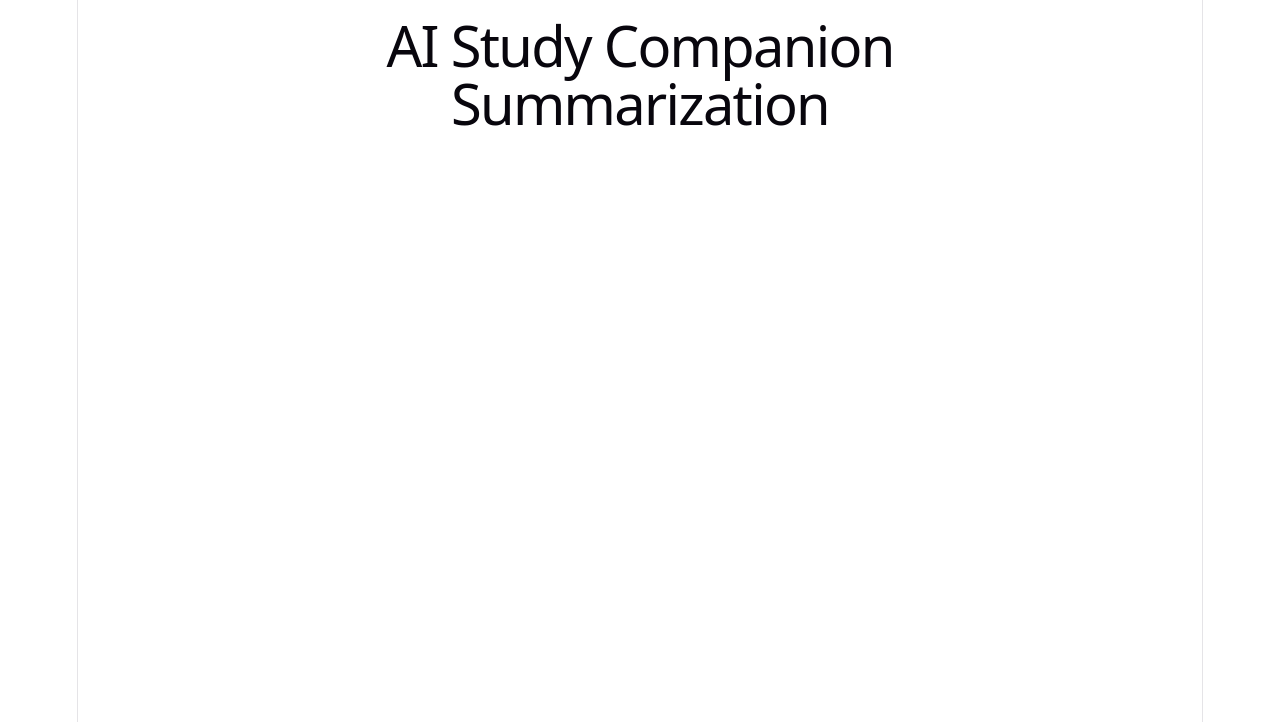
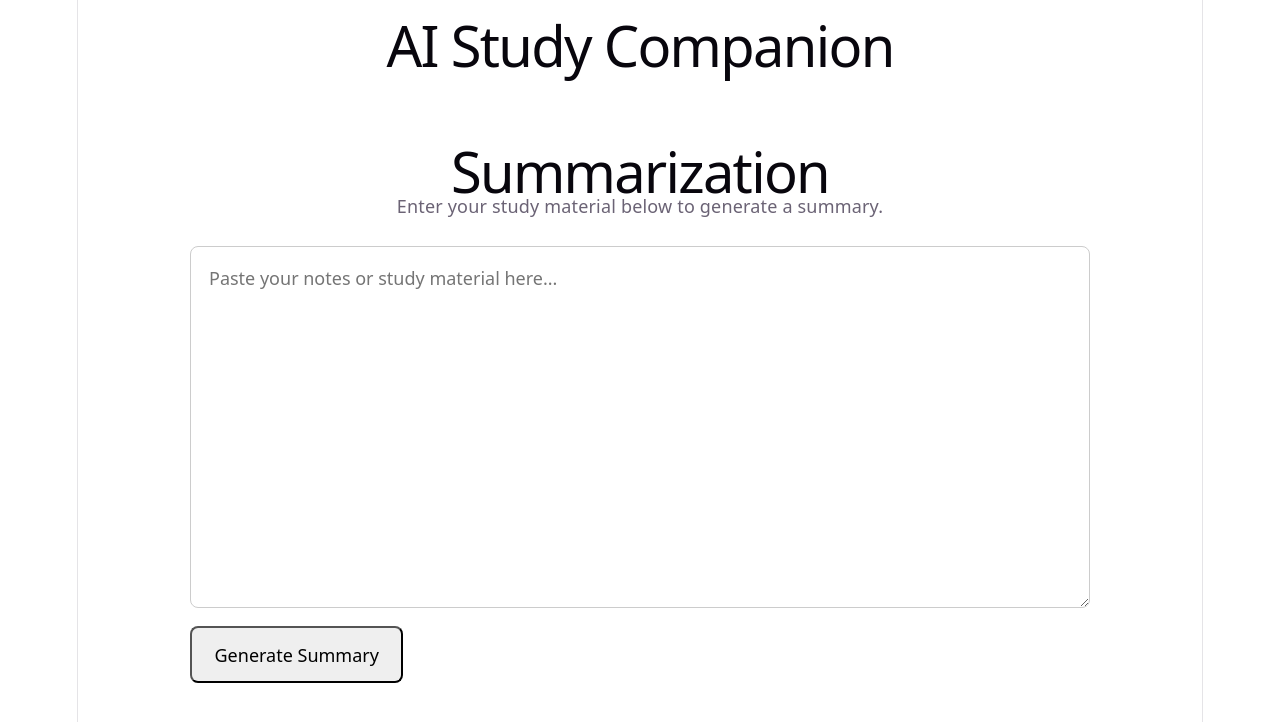
Before and after one commit to acev-0007/CPSC_491_Study_Companion, a React app in the folder frontend/: page /summarization in a window 1280 px wide. Shown: the top 722 px of the page. Built offline with nearby package versions, Linux system fonts and the light colour scheme; the HTML template or start-up script is replaced by a standard one.

Commit message:
Build Summarization input interface

```diff
--- /dev/null
+++ b/frontend/src/pages/Summarization.css
@@ -0,0 +1,39 @@
+.summarization-page {
+  max-width: 900px;
+  margin: 0 auto;
+  padding: 2rem;
+}
+
+.summarization-page h1 {
+  margin-bottom: 0.5rem;
+}
+
+.summarization-description {
+  margin-bottom: 1.5rem;
+}
+
+.summarization-form {
+  display: flex;
+  flex-direction: column;
+  gap: 1rem;
+}
+
+.summarization-input {
+  width: 100%;
+  min-height: 300px;
+  padding: 1rem;
+  font: inherit;
+  line-height: 1.5;
+  resize: vertical;
+  box-sizing: border-box;
+  border: 1px solid #ccc;
+  border-radius: 8px;
+}
+
+.summarization-button {
+  align-self: flex-start;
+  padding: 0.75rem 1.25rem;
+  font: inherit;
+  cursor: pointer;
+  border-radius: 8px;
+}
--- a/frontend/src/pages/Summarization.jsx
+++ b/frontend/src/pages/Summarization.jsx
@@ -1,5 +1,35 @@
+import { useState } from "react";
+import "./Summarization.css";
+
 function Summarization() {
-  return <h1>Summarization</h1>;
+  const [studyMaterial, setStudyMaterial] = useState("");
+
+  return (
+    <div className="summarization-page">
+      <h1>Summarization</h1>
+
+      <p className="summarization-description">
+        Enter your study material below to generate a summary.
+      </p>
+
+      <div className="summarization-form">
+        <textarea
+          className="summarization-input"
+          value={studyMaterial}
+          onChange={(event) => setStudyMaterial(event.target.value)}
+          placeholder="Paste your notes or study material here..."
+          rows={12}
+        />
+
+        <button
+          className="summarization-button"
+          type="button"
+        >
+          Generate Summary
+        </button>
+      </div>
+    </div>
+  );
 }
 
 export default Summarization;
```
